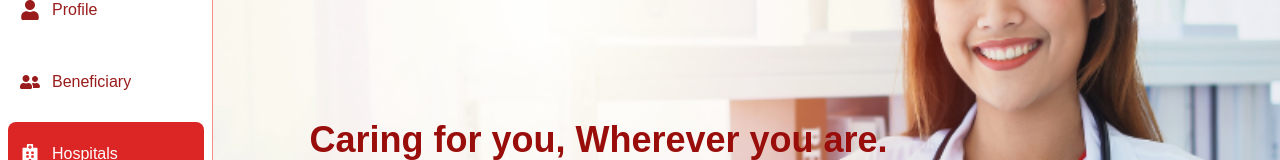
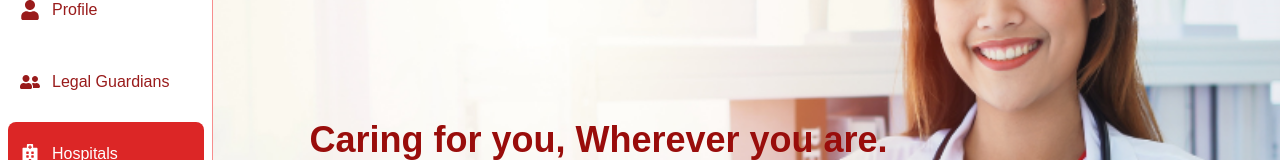
Before and after one commit to dipesh2508/the-first-aid, a Next.js app: page /hospitals in a window 1280 px wide. Shown: the part 230-390 px from the top of the page. Built offline with nearby package versions, Linux system fonts and the light colour scheme; no server answers; the database is empty.

Commit message:
chore: beneficiary to legal guardians

```diff
--- a/src/components/shared/Sidebar.tsx
+++ b/src/components/shared/Sidebar.tsx
@@ -17,7 +17,7 @@ interface SidebarItem {
 const sidebarItems: SidebarItem[] = [
   { id: 'home', label: 'Home', icon: FaHome, route: '/dashboard' },
   { id: 'profile', label: 'Profile', icon: FaUser, route: '/profile' },
-  { id: 'beneficiary', label: 'Beneficiary', icon: FaUserFriends, route: '/beneficiary' },
+  { id: 'beneficiary', label: 'Legal Guardians', icon: FaUserFriends, route: '/beneficiary' },
   { id: 'hospitals', label: 'Hospitals', icon: FaHospital, route: '/hospitals' },
   { id: 'appointments', label: 'Appointments', icon: FaCalendarCheck, route: '/appointments' },
   { id: 'consent', label: 'Consent', icon: FaFileContract, route: '/consent' },
```
